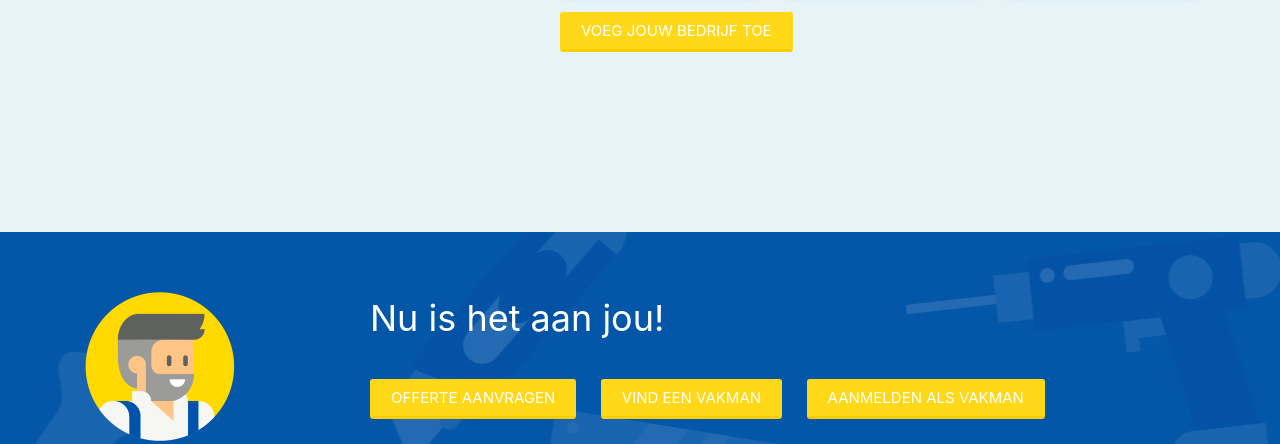
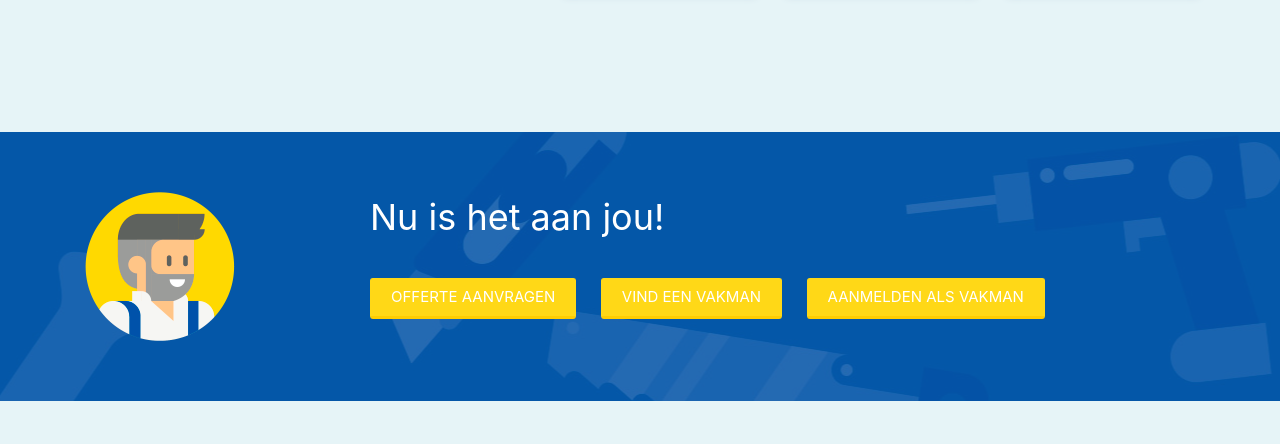
Before and after one commit to rivanavir/buldit, a plain HTML site: page index.html in a window 1280 px wide. Shown: the part 4349-4793 px from the top of the page. Drawn offline with nearby package versions, Linux system fonts and the light colour scheme; files whose address does not match are found by name.

Commit message:
button fix

```diff
--- a/index.html
+++ b/index.html
@@ -443,7 +443,7 @@
                 <img src="./assets/images/accredit-img-6.jpg" alt="">
               </div>
             </div>
-            <div class="btn-wrap visible-xs-down">
+            <div class="btn-wrap hidden-sm-up">
               <a href="#" class="btn btn-warning">VOEG JOUW BEDRIJF TOE</a><br>
             </div>
           </div>
```
